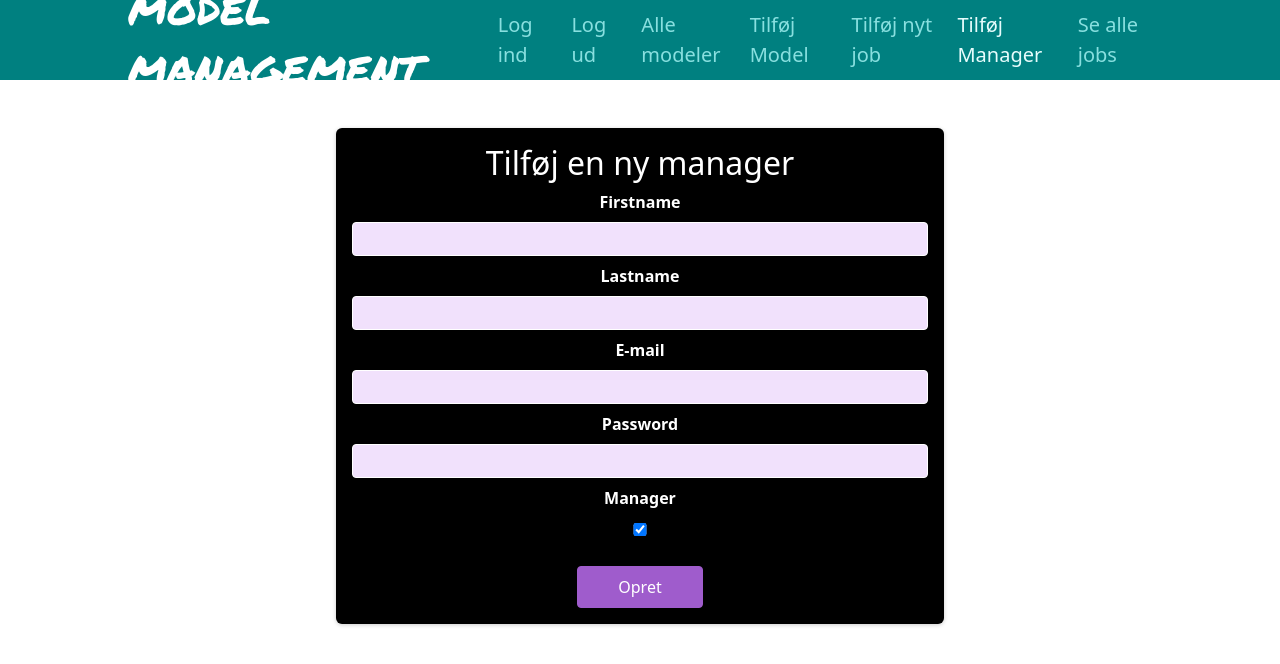
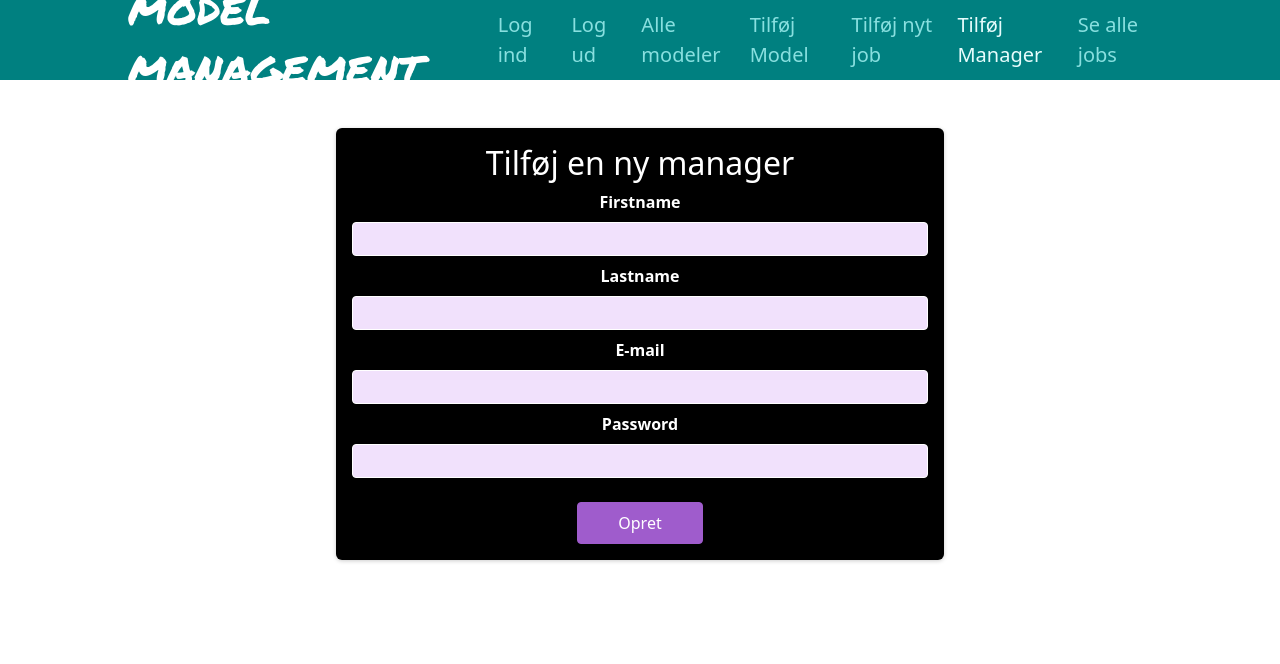
Before and after one commit to AdamLouieHekkelVergara/SW4FED-Mandatory-assignment-2-ModelManagement, a React (Create React App) app: page /new-manager in a window 1280 px wide. Shown: the top 664 px of the page. Built offline with nearby package versions, Linux system fonts and the light colour scheme.

Commit message:
Checkbox er ændret

```diff
--- a/src/components/NewManager/NewManager.js
+++ b/src/components/NewManager/NewManager.js
@@ -6,13 +6,11 @@ import classes from "./NewManager.module.css";
 const Create_Manager_URL = "api/managers"
 const NewManager = () => {
   const [errMsg, setErrMsg] = useState("");
-  const [checked] = React.useState(true);
 
   const [firstName, setFirstname] = useState("");
   const [lastName, setLastname] = useState("");
   const [email, setEmail] = useState("");
   const [password, setPwd] = useState("");
-  const [manager, setManager] = useState("");
 
   const handleSubmit = async (e) => {
     e.preventDefault();
@@ -25,7 +23,6 @@ const NewManager = () => {
                 firstName: firstName,
                 lastName: lastName,
                 email: email,
-                manager: manager,
                 password: password
               }
         ),
@@ -94,15 +91,6 @@ const NewManager = () => {
           />
         </div>
 
-
-        <div className={classes.control}>
-          <label htmlFor="manager">Manager</label>
-          <input
-          type="checkbox"
-          checked={checked}
-          />
-        </div>
-
         <div className={classes.actions}>
                 <button variant="primary" type="submit">
                     Opret
```
